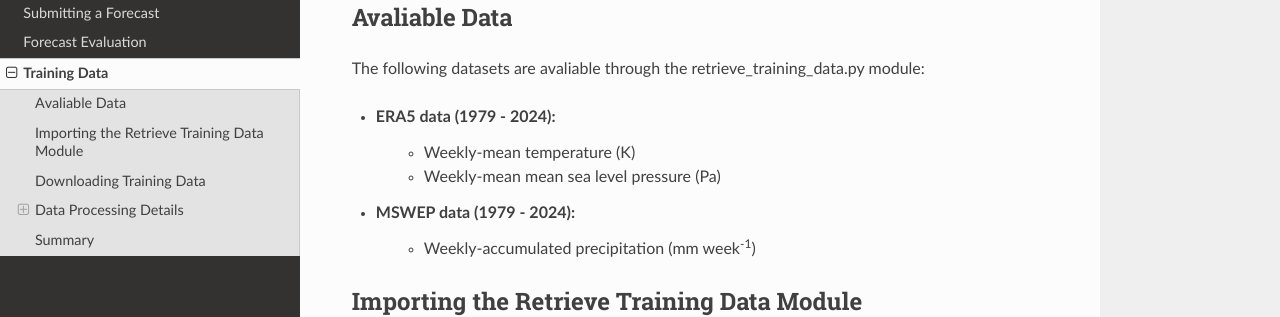
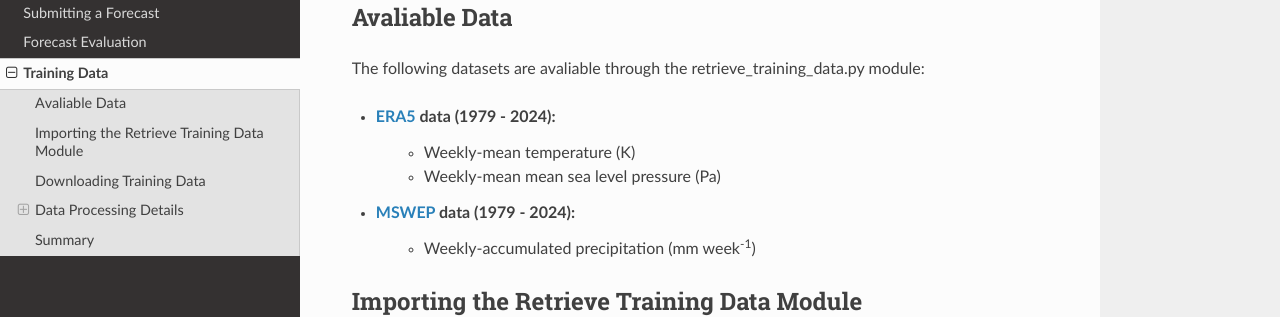
Before and after one commit to joshuatalib/AI_weather_quest, a Sphinx documentation site: the page built from docs/source/training_data.rst, in a window 1280 px wide and 900 px high. Shown: the part 255-572 px from the top of the window. Built offline with Sphinx 7.4.7 and the Read the Docs theme 3.1.0, drawn with Linux system fonts in a browser that asks for light colours; pages that are not in the unit, such as notebooks, are missing from menus; part of the change alters nothing that is shown.

```diff
--- a/docs/source/training_data.rst
+++ b/docs/source/training_data.rst
@@ -7,10 +7,10 @@ Avaliable Data
 --------------------------------------
 The following datasets are avaliable through the retrieve_training_data.py module:
 
-- ERA5 data (1979 - 2024):
+- `ERA5 <https://www.ecmwf.int/en/forecasts/dataset/ecmwf-reanalysis-v5>`_ data (1979 - 2024):
    - Weekly-mean temperature (K)
    - Weekly-mean mean sea level pressure (Pa)
-- MSWEP data (1979 - 2024):
+- `MSWEP <https://www.gloh2o.org/mswep/>`_ data (1979 - 2024):
    - Weekly-accumulated precipitation (mm week\ :sup:`-1`)
 
 Importing the Retrieve Training Data Module
```
